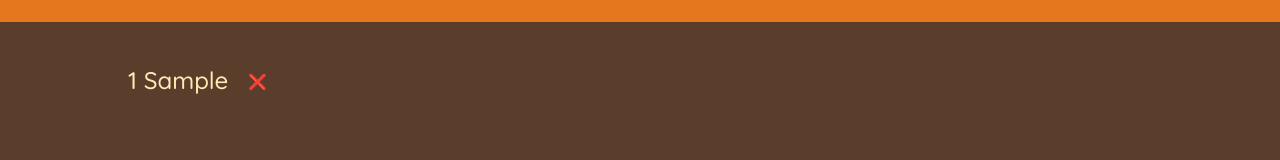
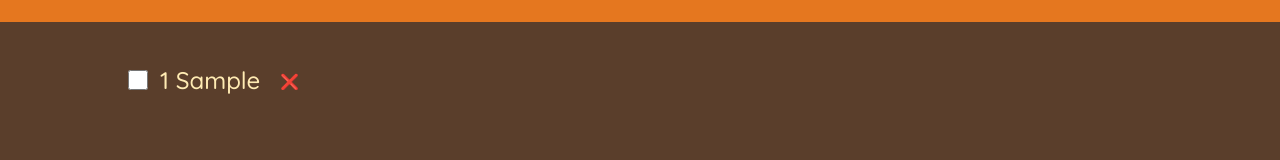
Before and after one commit to leoCardosoDev/front_end_reactjs_far_way_forms_state, a React (Create React App) app: page / in a window 1280 px wide. Both pictures are taken after typing "Sample" into the empty fields and a click on the button "ADD". Shown: the part 255-415 px from the top of the page. Built offline with nearby package versions, Linux system fonts and the light colour scheme.

Commit message:
feat: add delete handle

```diff
--- a/src/App.js
+++ b/src/App.js
@@ -7,11 +7,15 @@
     setItems((items) => [...items, item])
   }
 
+  function handleDeleteItem(id) {
+    setItems((items) => items.filter((item) => item.id !== id))
+  }
+
   return (
     <div className="app">
       <Logo />
       <Form onAddItems={handleAddItems} />
-      <PackingList items={items} />
+      <PackingList items={items} onDeleteItem={handleDeleteItem} />
       <Stats />
     </div>
   )
@@ -58,25 +62,30 @@
   )
 }
 
-function PackingList({ items }) {
+function PackingList({ items, onDeleteItem }) {
   return (
     <div className="list">
       <ul>
         {items.map((item) => (
-          <Item item={item} key={item.id} />
+          <Item item={item} onDeleteItem={onDeleteItem} key={item.id} />
         ))}
       </ul>
     </div>
   )
 }
 
-function Item({ item }) {
+function Item({ item, onDeleteItem }) {
   return (
     <li>
+      <input
+        type="checkbox"
+        value={item.packed}
+        onChange={() => console.log('ticado')}
+      />
       <span style={item.packed ? { textDecoration: 'line-through' } : {}}>
         {item.quantity} {item.description}
       </span>
-      <button>❌</button>
+      <button onClick={() => onDeleteItem(item.id)}>❌</button>
     </li>
   )
 }
```
